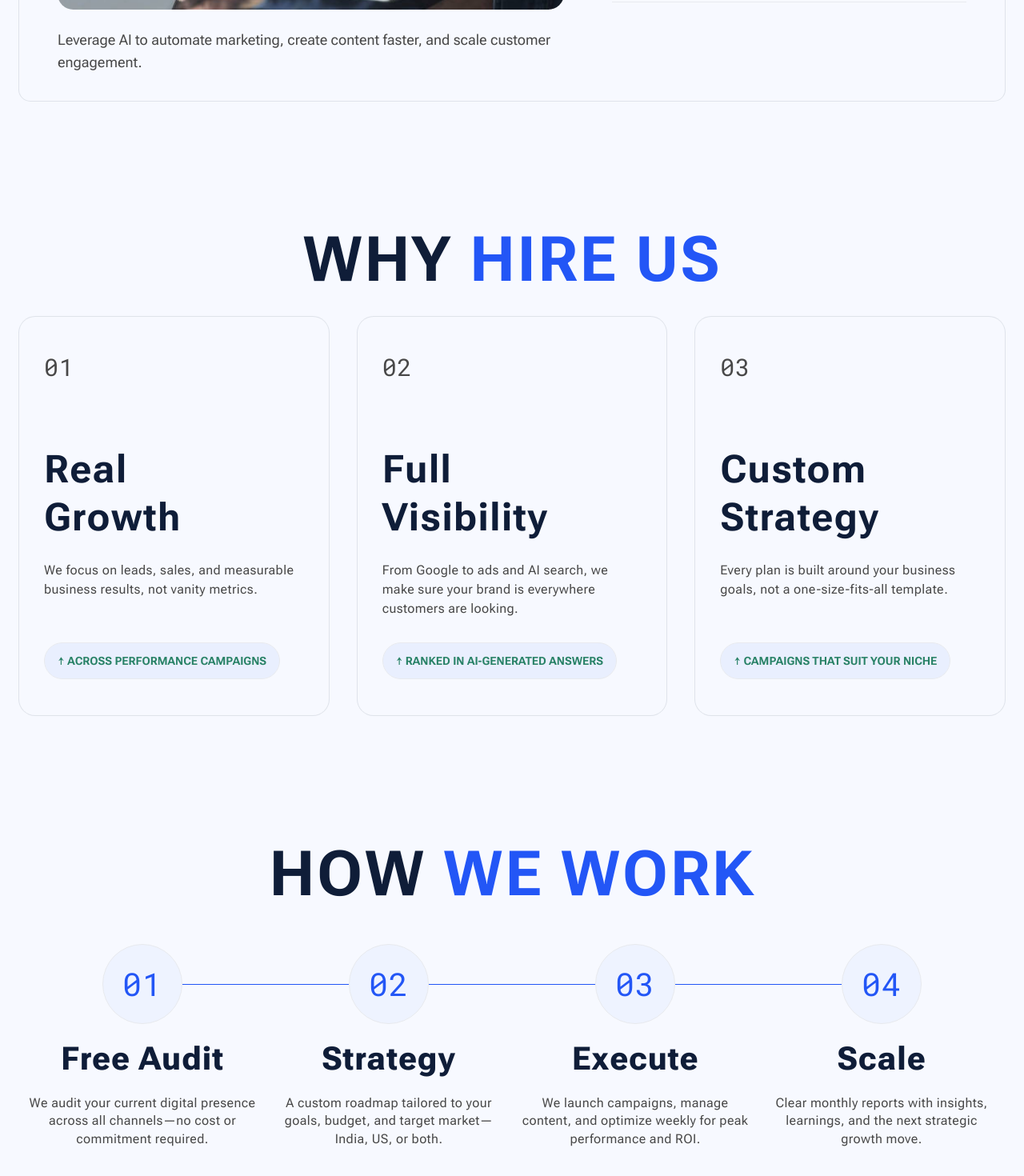
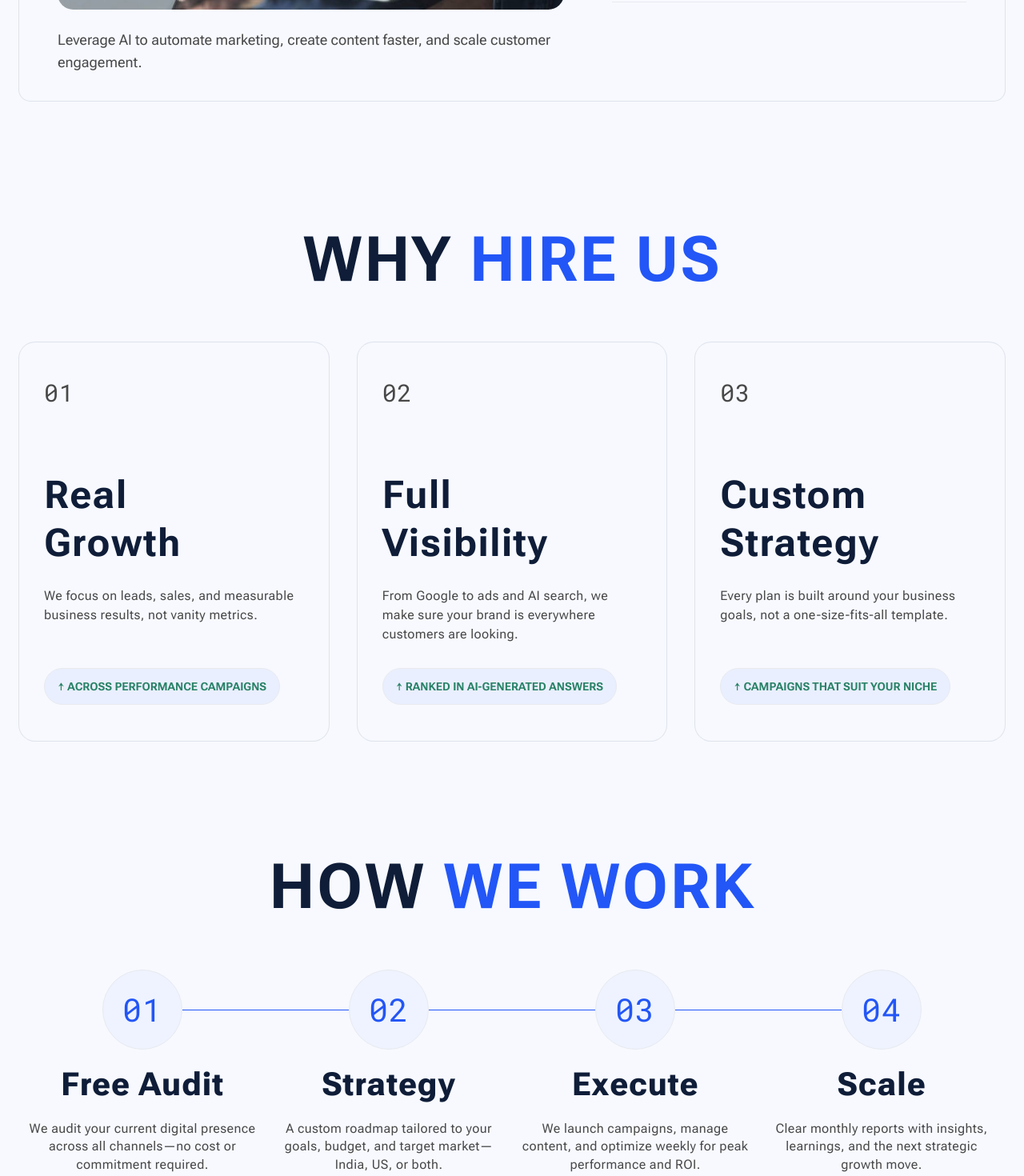
Before and after one commit to ksakhare-bi/OwnTheDigital, a Next.js app in the folder website/: page / in a window 1280 px wide. Shown: the part 4180-5650 px from the top of the page at 80% size. Built offline with nearby package versions, Linux system fonts and the light colour scheme.

Commit message:
feat: implement home page section components and services content module

```diff
--- a/website/src/components/home/faq.tsx
+++ b/website/src/components/home/faq.tsx
@@ -67,13 +67,13 @@ function QuestionForm() {
 
 export function FaqSection() {
   return (
-    <section className="mx-auto max-w-[1392px] px-4 py-8 sm:px-6 sm:pt-16 md:pt-12 lg:pt-24 xl:pt-40">
+    <section className="mx-auto max-w-[1392px] px-4 pt-24 sm:px-6 sm:pt-28 md:pt-32 lg:pt-32 xl:pt-36">
       <SectionTitle
         lead="Frequently Asked"
         accent="Questions"
         className="sm:tracking-tight"
       />
-      <div className="mt-6 grid gap-4 sm:mt-10 sm:gap-5 md:mt-8 lg:mt-10 xl:mt-14 lg:grid-cols-[0.95fr_1.05fr]">
+      <div className="mt-6 grid gap-4 sm:mt-8 sm:gap-5 md:mt-10 lg:mt-12 lg:grid-cols-[0.95fr_1.05fr] xl:mt-16">
         <Accordion defaultValue={["faq-0"]} className="gap-2.5">
           {faqs.map((faq, index) => (
             <AccordionItem
--- a/website/src/components/home/final-cta.tsx
+++ b/website/src/components/home/final-cta.tsx
@@ -6,7 +6,7 @@ import { cn } from "@/lib/utils";
 
 export function FinalCtaSection() {
   return (
-    <section className="mx-auto max-w-[1392px] px-4 sm:px-6 md:mt-10">
+    <section className="mx-auto max-w-[1392px] px-4 pt-14 pb-6 sm:px-6 sm:pt-16 sm:pb-8 md:pt-20 md:pb-12 lg:pt-24 lg:pb-16">
       <div className="relative flex flex-col items-center justify-center min-h-[240px] overflow-hidden rounded-[16px] bg-primary px-5 py-10 sm:min-h-[320px] md:min-h-[280px] lg:min-h-[440px] xl:min-h-[549px] sm:rounded-[20px] sm:px-6 sm:py-14 md:py-10">
         <Image
           src="/images/home/cta-decoration.svg"
--- a/website/src/components/home/how-we-work.tsx
+++ b/website/src/components/home/how-we-work.tsx
@@ -3,9 +3,9 @@ import { processSteps } from "@/content/home";
 
 export function ProcessSection() {
   return (
-    <section className="mx-auto max-w-[1392px] px-4 py-10 sm:px-6 sm:py-16 md:py-12 lg:py-24 xl:py-32">
+    <section className="mx-auto max-w-[1392px] px-4 pt-24 sm:px-6 sm:pt-24 md:pt-28 lg:pt-32 xl:pt-36">
       <SectionTitle lead="How" accent="We Work" />
-      <div className="relative mt-6 grid grid-cols-2 gap-x-3 gap-y-6 sm:mt-8 md:mt-12 sm:gap-8 md:grid-cols-4 md:gap-0 lg:grid-cols-4 lg:gap-0">
+      <div className="relative mt-8 grid grid-cols-2 gap-x-3 gap-y-6 sm:mt-8 sm:gap-8 md:mt-10 md:grid-cols-4 md:gap-0 lg:mt-12 lg:grid-cols-4 lg:gap-0 xl:mt-16">
         <div
           aria-hidden="true"
           className="absolute right-[12.5%] left-[12.5%] hidden h-px bg-primary md:block md:top-[30px] lg:top-[40px] xl:top-[50px]"
--- a/website/src/components/home/our-services.tsx
+++ b/website/src/components/home/our-services.tsx
@@ -27,7 +27,7 @@ export function ServicesSection({
       <div
         className={cn(
           "space-y-4 sm:space-y-4 md:space-y-3 lg:space-y-8",
-          hideTitle ? "mt-0" : "mt-6 sm:mt-12 md:mt-8 lg:mt-12 xl:mt-16",
+          hideTitle ? "mt-0" : "mt-6 sm:mt-8 md:mt-10 lg:mt-12 xl:mt-16",
         )}
       >
         {homeServices.map((service, index) => {
--- a/website/src/components/home/our-work.tsx
+++ b/website/src/components/home/our-work.tsx
@@ -56,9 +56,9 @@ function ProjectMeta({ label, value }: { label: string; value: string }) {
 
 export function WorkSection() {
   return (
-    <section className="mx-auto w-full max-w-[1440px] px-4 pt-8 sm:px-6 sm:pt-10 xl:px-10">
+    <section className="mx-auto max-w-[1392px] px-4 pt-24 sm:px-6 sm:pt-28 md:pt-32 lg:pt-32 xl:pt-36">
       <SectionTitle lead="Our" accent="Work" />
-      <div className="mt-10 space-y-14 sm:mt-10 lg:mt-16 sm:space-y-20">
+      <div className="mt-6 space-y-10 sm:mt-8 sm:space-y-14 md:mt-8 md:space-y-16 lg:mt-12 lg:space-y-20 xl:mt-16 xl:space-y-24">
         {projects.map((project) => (
           <article key={project.slug}>
             <div className="mb-4 flex min-h-0 items-center justify-between gap-3 sm:mb-5 sm:gap-4 md:gap-3">
--- a/website/src/components/home/testimonials-faq.tsx
+++ b/website/src/components/home/testimonials-faq.tsx
@@ -7,9 +7,9 @@ import { testimonials } from "@/content/home";
 
 export function TestimonialsSection() {
   return (
-    <section className="mx-auto max-w-[1392px] px-4 py-8 sm:px-6 sm:pt-16 md:pt-12 lg:pt-24 xl:pt-40">
+    <section className="mx-auto max-w-[1392px] px-4 pt-24 sm:px-6 sm:pt-24 md:pt-28 lg:pt-32 xl:pt-36">
       <SectionTitle lead="Hear From" accent="Our Clients" />
-      <div className="mt-6 grid gap-4 sm:mt-10 sm:gap-4 md:mt-8 md:grid-cols-3 md:gap-3 lg:grid-cols-3 lg:mt-10 xl:mt-14">
+      <div className="mt-6 grid gap-4 sm:mt-8 sm:gap-4 md:mt-10 md:grid-cols-3 md:gap-4 lg:mt-12 lg:grid-cols-3 lg:gap-6 xl:mt-16 xl:gap-8">
         {testimonials.map((testimonial) => (
           <Card
             key={testimonial.name}
--- a/website/src/components/home/why-hire-us.tsx
+++ b/website/src/components/home/why-hire-us.tsx
@@ -5,9 +5,9 @@ import { advantages, processSteps } from "@/content/home";
 
 export function WhyHireUsSection() {
   return (
-    <section className="mx-auto max-w-[1392px] px-4 py-8 sm:px-6 sm:pt-16 md:pt-12 lg:pt-24 xl:pt-40">
+    <section className="mx-auto max-w-[1392px] px-4 pt-16 sm:px-6 sm:pt-28 md:pt-32 lg:pt-36 xl:pt-40">
       <SectionTitle lead="Why" accent="Hire Us" />
-      <div className="mt-6 grid gap-3 sm:mt-10 sm:gap-5 md:mt-8 md:grid-cols-3 md:gap-4 lg:grid-cols-3 lg:gap-6 xl:gap-9">
+      <div className="mt-6 grid gap-3 sm:mt-8 sm:gap-5 md:mt-10 md:grid-cols-3 md:gap-4 lg:mt-12 lg:grid-cols-3 lg:gap-6 xl:mt-16 xl:gap-9">
         {advantages.map((advantage) => (
           <Card
             key={advantage.number}
--- a/website/src/components/services/services-content.tsx
+++ b/website/src/components/services/services-content.tsx
@@ -47,7 +47,7 @@ export function ServicesContent() {
   return (
     <main>
       <PracticeAreaSection />
-      <div className="pt-12 sm:pt-24 lg:pt-32">
+      <div className="mb-6 sm:mb-14 md:mb-16 lg:mb-[74px] xl:mb-[94px] pt-8 sm:pt-16 lg:pt-24">
         <ServicesSection hideTitle={true} />
       </div>
       <WorkSection />
```
